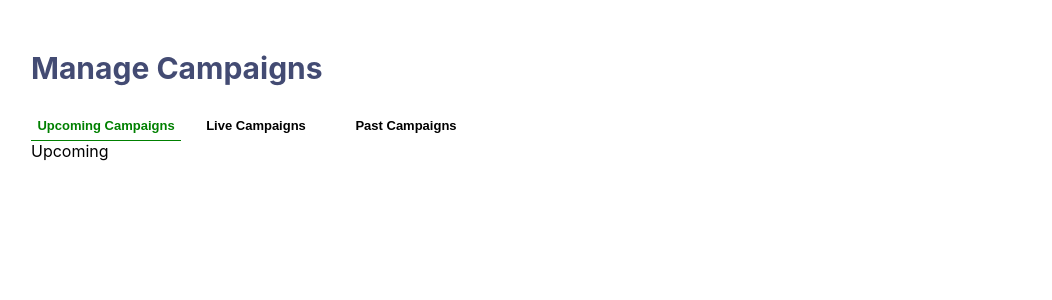
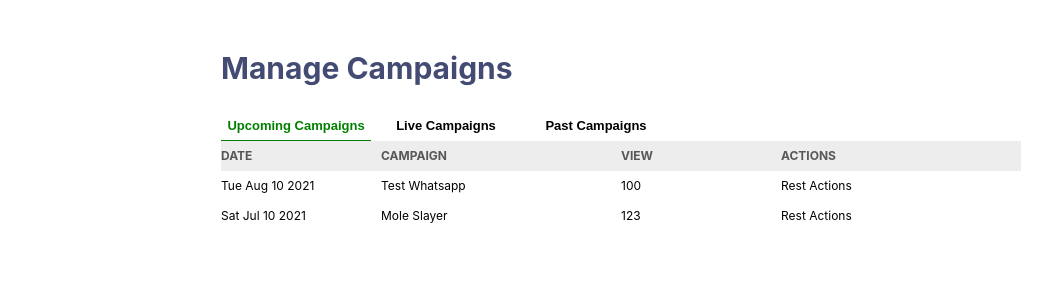
Before and after one commit to ramsingh66/campain-management-react-app, a React (Create React App) app: page / in a window 1280 px wide. Shown: the top 300 px of the page, without its empty margins (19-1071 px from the left). Built offline with nearby package versions, Linux system fonts and the light colour scheme.

Commit message:
feat: add table rows with mock data and string values

```diff
--- a/src/campaignHome/CampaignHome.styles.ts
+++ b/src/campaignHome/CampaignHome.styles.ts
@@ -3,7 +3,7 @@ import styled from "@emotion/styled";
 export const Container = styled.div`
   height: 100%;
   width: 100%;
-
+  max-width: 800px;
 `;
 
 export const Header = styled.div`
--- a/src/campaignHome/CampaignHome.tsx
+++ b/src/campaignHome/CampaignHome.tsx
@@ -1,15 +1,34 @@
+import { useMemo } from "react";
+import { mockData } from "../store";
 import { Tabs } from "../tabs";
-import { Container,Header } from "./CampaignHome.styles";
+import { Container, Header } from "./CampaignHome.styles";
+import { getEventCategoryByTime } from "./getEventCategoryByTime";
+import { TabContent } from "./TabContent";
 
 export const CampaignHome = () => {
+  const { prevEvents, liveEvents, upcomingEvents } = useMemo(() => {
+    return getEventCategoryByTime(mockData);
+
+    // deps will be added with live/updating data
+  }, []);
+
   return (
     <Container>
       <Header>Manage Campaigns</Header>
       <Tabs
         tabs={[
-          { name: "Upcoming Campaigns", renderTab: () => "Upcoming" },
-          { name: "Live Campaigns", renderTab: () => "Live" },
-          { name: "Past Campaigns", renderTab: () => "Past" },
+          {
+            name: "Upcoming Campaigns",
+            renderTab: () => <TabContent eventList={upcomingEvents} />,
+          },
+          {
+            name: "Live Campaigns",
+            renderTab: () => <TabContent eventList={liveEvents} />,
+          },
+          {
+            name: "Past Campaigns",
+            renderTab: () => <TabContent eventList={prevEvents} />,
+          },
         ]}
       />
     </Container>
--- /dev/null
+++ b/src/campaignHome/TabContent.tsx
@@ -0,0 +1,19 @@
+import { FunctionComponent } from "react";
+import { EventList } from "../model";
+import { TableHeader } from "./components";
+import { EventRow } from "./components";
+
+type Props = {
+  readonly eventList: EventList;
+};
+
+export const TabContent: FunctionComponent<Props> = ({ eventList }) => {
+  return (
+    <div>
+      <TableHeader/>
+      {eventList.map((eventData) => (
+        <EventRow {...eventData} />
+      ))}
+    </div>
+  );
+};
--- /dev/null
+++ b/src/campaignHome/components/EventRow.tsx
@@ -0,0 +1,26 @@
+import { FunctionComponent, useMemo } from "react";
+import { EventData } from "../../model";
+import { Cell20Percent,Cell30Percent, Row } from "./Table.styles";
+
+export const EventRow: FunctionComponent<EventData> = ({
+  name,
+  region,
+  createdOn,
+  duration,
+  imageUrl,
+  csvUrl,
+  price,
+  reportUrl,
+}) => {
+  const date = useMemo(()=> new Date(createdOn).toDateString(),[createdOn]);
+  return (
+
+    <Row>
+      <Cell20Percent>{date}</Cell20Percent>
+      <Cell30Percent>{name}</Cell30Percent>
+      <Cell20Percent>{price}</Cell20Percent>
+      <Cell30Percent>Rest Actions</Cell30Percent>
+
+    </Row>
+  );
+};
--- /dev/null
+++ b/src/campaignHome/components/Table.styles.ts
@@ -0,0 +1,25 @@
+import styled from "@emotion/styled";
+
+export const Row = styled.div`
+display:flex;
+flex-direction: row;
+width:100%;
+height: 30px;
+max-width: 800px;
+font-size: 12px;
+align-items: center;
+`;
+export const HeaderRow = styled(Row)`
+font-size: 12px;
+font-weight: 700;
+color: #191919b5;
+background: #00000012;
+`;
+
+export const Cell20Percent = styled.div`
+width: 20%;
+`
+
+export const Cell30Percent = styled.div`
+width: 30%;
+`
--- /dev/null
+++ b/src/campaignHome/components/TableHeader.tsx
@@ -0,0 +1,12 @@
+import { HeaderRow,Cell20Percent,Cell30Percent } from "./Table.styles";
+
+export const TableHeader = () => {
+  return (
+    <HeaderRow>
+      <Cell20Percent>DATE</Cell20Percent>
+      <Cell30Percent>CAMPAIGN</Cell30Percent>
+      <Cell20Percent>VIEW</Cell20Percent>
+      <Cell30Percent>ACTIONS</Cell30Percent>
+    </HeaderRow>
+  );
+};
--- /dev/null
+++ b/src/campaignHome/components/index.ts
@@ -0,0 +1,2 @@
+export *  from './EventRow';
+export * from './TableHeader';
--- /dev/null
+++ b/src/campaignHome/getEventCategoryByTime.ts
@@ -0,0 +1,20 @@
+import { EventData, EventList } from "../model";
+
+export function getEventCategoryByTime (eventList:EventList){
+    const prevEvents:Array<EventData>=[];
+    const liveEvents:Array<EventData>=[];
+    const upcomingEvents:Array<EventData>=[];
+
+    const currentTime = Date.now();
+
+    eventList.forEach(event=> {
+      if(event.createdOn > currentTime){
+        upcomingEvents.push(event);
+      } else if(event.createdOn+ event.duration > currentTime){
+        liveEvents.push(event);
+      }else{
+        prevEvents.push(event)
+      }
+    });
+    return {prevEvents,liveEvents,upcomingEvents}
+  }
--- /dev/null
+++ b/src/model/index.ts
@@ -0,0 +1 @@
+export * from './CampaignData'
--- /dev/null
+++ b/src/store/index.ts
@@ -0,0 +1 @@
+export * from './mockData'
--- /dev/null
+++ b/src/store/mockData.ts
@@ -0,0 +1,45 @@
+import { EventList } from "../model";
+
+const DAY =1000 * 3600*24
+
+export const mockData: EventList = [{
+    name: "Test Whatsapp",
+    region: "US",
+    createdOn: Date.parse('2021-08-10'),
+    price: 100,
+    csvUrl: "Some CSV link for Whatsapp",
+    reportUrl: "Some report link for Whatsapp",
+    imageUrl: "Some image url of the campaign",
+    duration: DAY*30
+},
+{
+    name: "Super Jewels Quest",
+    region: "CA, FR",
+    createdOn: Date.parse('2021-06-10'),
+    price: 123,
+    csvUrl: "Some CSV link for Super Jewels Quest",
+    reportUrl: "Some report link for Super Jewels Ques",
+    duration: DAY*30,
+    imageUrl: "Some image url of the campaign",
+},
+{
+    name: "Mole Slayer",
+    region: "FR",
+    createdOn: Date.parse('2021-07-10'),
+    price: 123,
+    csvUrl: "Some CSV link for Mole Slayer",
+    reportUrl: "Some report link for Mole Slayer",
+    imageUrl: "Some image url of the campaign",
+    duration: DAY*30
+},
+{
+    name: "Mancala Mix",
+    region: "JP",
+    createdOn: Date.parse('2021-05-10'),
+    price: 123,
+    csvUrl: "Some CSV link for Mancala Mix",
+    reportUrl: "Some report link for Mancala Mix",
+    duration: DAY*30,
+    imageUrl: "Some image url of the campaign",
+}
+]
```
Also changed, not shown: src/model/CampaignData.ts (added, +15 -0 lines), 1 other file (tests, documents, lock files or other folders).
